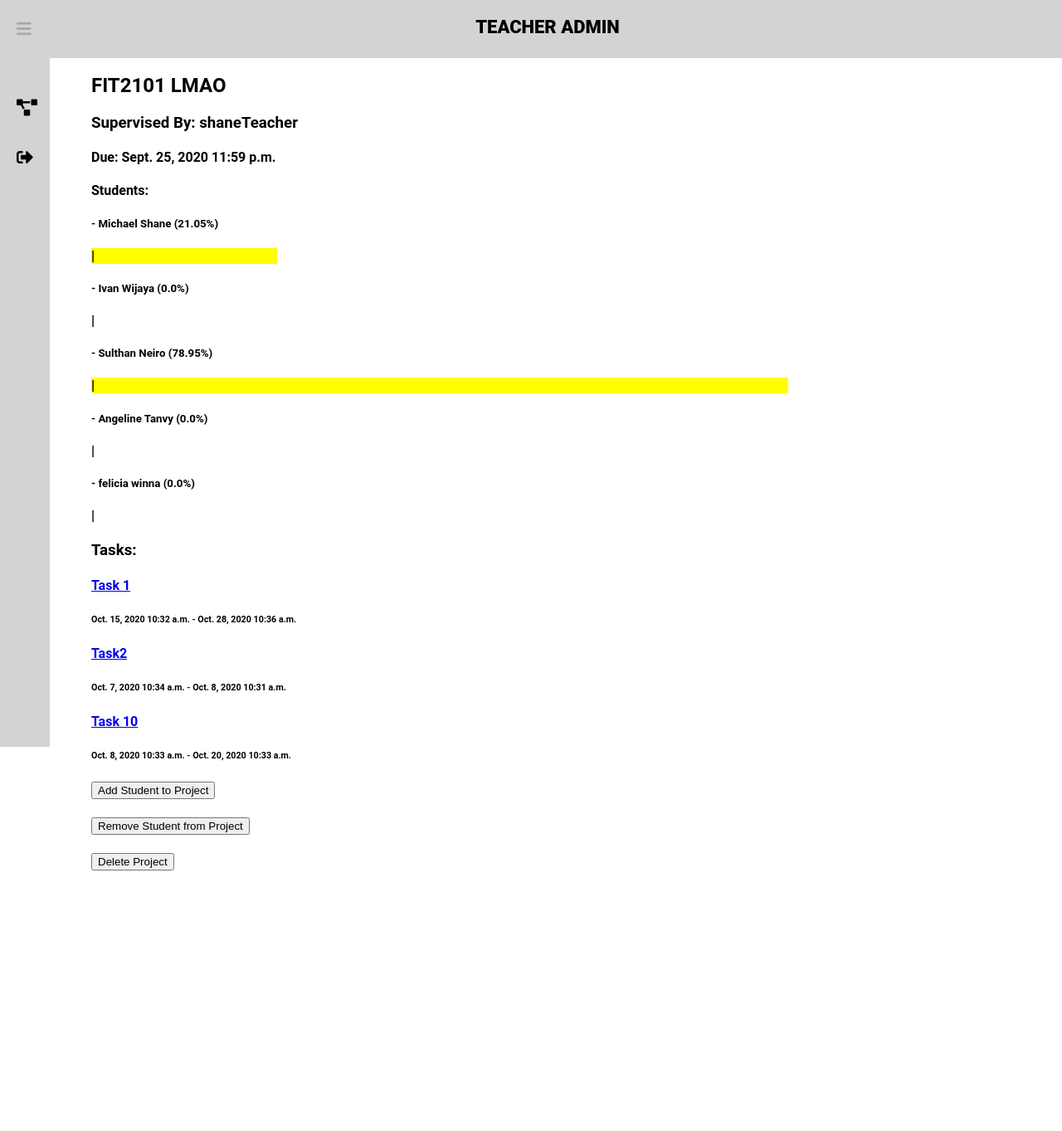
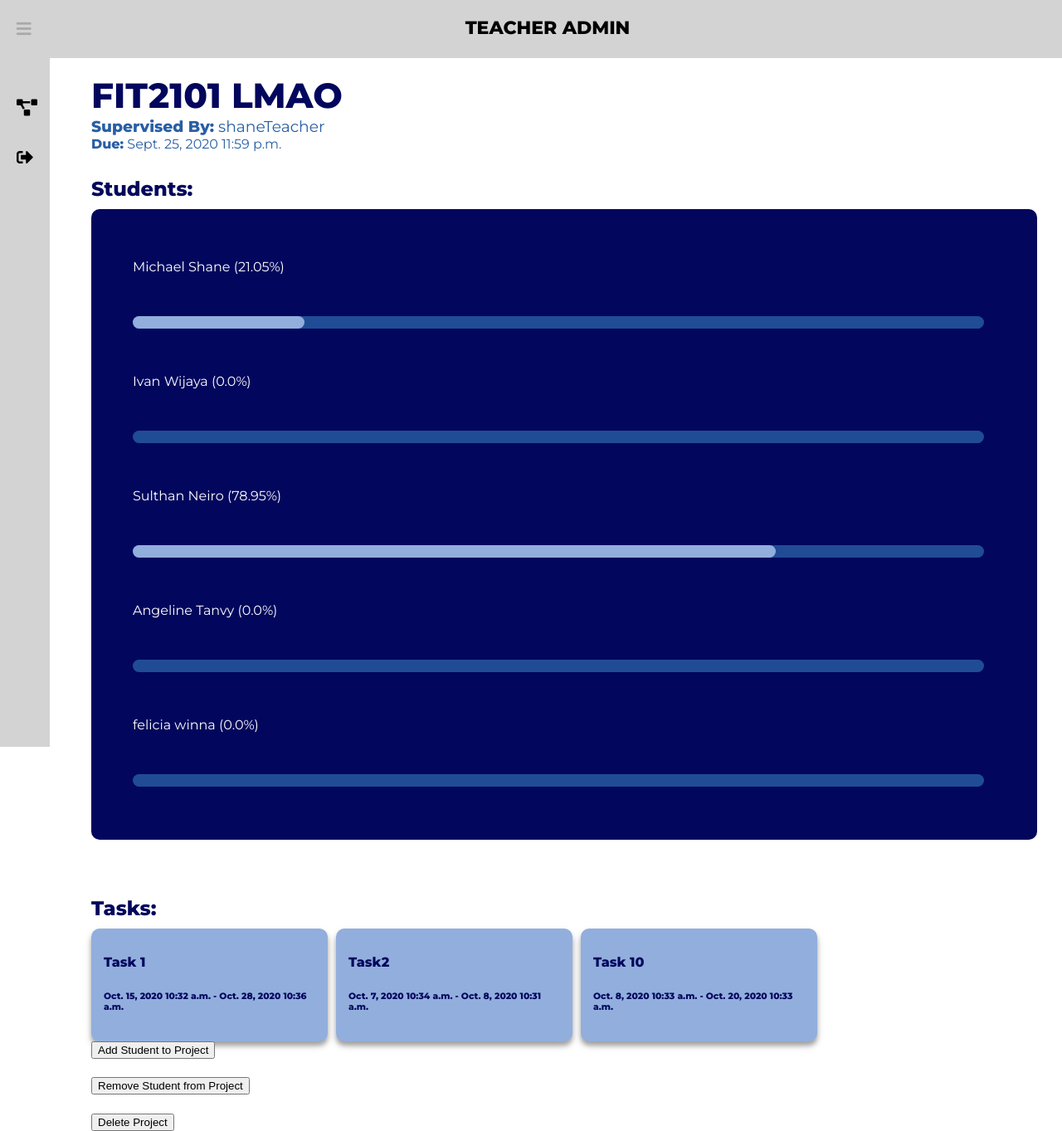
Before and after one commit to angelinetanvy/Teratracker-Web-App, a Django app: page /dashboard/project-info/7/ in a window 1280 px wide. Shown: the whole page at 83% size. Before the commit the page ends 1049 px from the top, so only its background shows below. Run offline with Django 3.2, Linux system fonts and the light colour scheme; a user stored in the database is signed in; data comes from the database, SQL or seed files in the repository; both versions use the stored data as it was after the commit; some libraries are stand-ins or nearby versions.

Commit message:
Project Info UI

```diff
--- a/codes/projects/static/projectinfo/projectinfo.css
+++ b/codes/projects/static/projectinfo/projectinfo.css
@@ -1,3 +1,4 @@
+@import url('https://fonts.googleapis.com/css?family=Montserrat:400,800');
 
 .container{
         margin-top: 70px;
@@ -48,3 +49,118 @@ input {
 .close:hover{
     color: #666;
 }
+
+body{
+    font-family: 'Montserrat', sans-serif;
+    color: rgba(2, 7, 93, 1);
+}
+
+#projectTitle{
+    font-weight: bold;
+    font-size: 42px;
+    margin: 0 0 0 0;
+}
+
+#projectDesc{
+    font-weight: 400;
+    margin: 0 0 0 0;
+    color: rgba(40, 94, 164, 1);
+}
+
+.studentContribution{
+    background-color: rgba(2, 7, 93, 1);
+    margin: 0 30px 0 0;
+    padding: 10px 10px 10px 10px;
+    border-radius: 10px;
+}
+
+#subtitle{
+    font-size: 24px;
+    margin: 30px 0px 10px 0px;
+}
+
+li{
+    color: white;
+    position: relative;
+    margin: 50px 0;
+    list-style: none;
+}
+
+#percentBar{
+    color: rgba(2, 7, 93, 1);
+}
+
+#percentBar:before{
+    content:" ";
+    position: absolute;
+    top: calc(100%+10px);
+    left: 0;
+    width: 95%;
+    height: 15px;
+    background-color: rgba(40, 94, 164, 0.8);
+    border-radius: 1000px;
+}
+
+.movingBar{
+    content: " ";
+    position: absolute;
+    top: 0;
+    left: 0;
+    height: 15px;
+    background-color: rgba(146, 174, 221, 1);
+    border-radius: 1000px;
+    animation-duration: 1s;
+    animation-fill-mode: forwards;
+    animation-name: bar;
+}
+
+@keyframes bar{
+    0% {width: 0px;}
+}
+
+.grid-container{
+    display: grid;
+    max-width: 100%;
+    grid-column-gap: 10px;
+    grid-row-gap: 10px;
+    margin: 0 auto;
+}
+
+.grid-item{
+    background-color: rgba(146, 174, 221,1);
+    box-shadow: 0 5px 5px 0 rgba(0,0,0,0.24), 0 5px 10px 0 rgba(0,0,0,0.19);
+    padding : 10px 15px 10px 15px;
+    border-radius: 10px;
+}
+
+#task-name{
+    text-align: center;
+}
+
+.grid-item:hover{
+    background-color: rgba(40, 94, 164,1);
+    color: white;
+    transition-duration: 0.3s;
+    transform: scale(1.05);
+}
+
+.grid-item:hover #task-name{
+    color: white;
+}
+
+@media (min-width: 600px){
+    .grid-container{grid-template-columns: repeat(2, 1fr);}
+}
+
+@media (min-width: 900px){
+    .grid-container{grid-template-columns: repeat(3, 1fr);}
+}
+
+@media (min-width: 1200px){
+    .grid-container{grid-template-columns: repeat(4, 1fr);}
+}
+
+#box{
+    text-decoration:none;
+    color: rgba(2, 7, 93, 1);
+}
--- a/codes/projects/static/studentdashboard/studentdashboard.css
+++ b/codes/projects/static/studentdashboard/studentdashboard.css
@@ -44,10 +44,6 @@
     .grid-container{grid-template-columns: repeat(4, 1fr);}
 }
 
-ul{
-    list-style: none;
-}
-
 #projectTitle{
     font-size: 22px;
     font-family: sans-serif;
--- a/codes/projects/templates/ProjectInfo.html
+++ b/codes/projects/templates/ProjectInfo.html
@@ -8,7 +8,8 @@
 </head>
 {% block content %}
 <body>
-<link rel="stylesheet" type="text/css" href="{% static 'taskinfo/taskinfo.css' %}">
+<link rel="stylesheet" type="text/css" href="{% static 'projectinfo/projectinfo.css' %}">
+
 <style>
     .container{
         margin-top: 70px;
@@ -18,19 +19,34 @@
 {% block header %} {{ AccountType }} {{ FirstName }} {% endblock %}
 <div class="container">
     <div class="Project">
-        <h2><a>{{ Project.title }}</a></h2>
-        <h3>Supervised By: {{ Project.supervisor }}</h3>
-        <h4>Due: {{ Project.due_date }} {{ Project.due_time }}</h4>
-        <h4>Students:</h4>
-        {% for student, time in Data %}
-            <h5>- {{student}}</h5>
-            <h4 style="background-color:yellow; width: calc(100% * {{time}} / 110);">|</h4>
+        <h1 id="projectTitle"><a>{{ Project.title }}</a></h1>
+        <h3 id ="projectDesc"><b>Supervised By:</b> {{ Project.supervisor }}</h3>
+        <h4 id ="projectDesc"><b>Due:</b> {{ Project.due_date }} {{ Project.due_time }}</h4>
+
+        <h4 id="subtitle">Students:</h4>
+        <div class = "studentContribution">
+            {% for student, time in Data %}
+            <ul>
+                <li>{{student}}</li>
+                <li id="percentBar"><div class="movingBar" style="width: calc(100% * {{time}} / 110);"></div>|</li>
+            </ul>
+            {% endfor %}
+        </div>
+
+        <br><br>
+        <h3 id="subtitle"> Tasks: </h3>
+        <div class="grid-container">
+        {% for t in Tasks %}
+            <a id="box" href="/dashboard/task-info/{{ t.id }}/">
+                <div class="grid-item">
+                    <h4>{{ t }}</h4>
+                    <h6>{{ t.start_date }} {{ t.start_time }} - {{ t.due_date }} {{ t.due_time }}</h6>
+                </div>
+            </a>
         {% endfor %}
-        <h3> Tasks: </h3>
-        {% for t in Tasks %}
-            <h4><a href="/dashboard/task-info/{{ t.id }}/">{{ t }}</a></h4>
-            <h6>{{ t.start_date }} {{ t.start_time }} - {{ t.due_date }} {{ t.due_time }}</h6>
-        {% endfor %}
+        </div>
+
+
         {% if checkTeacher == False %}
             <button onclick="location.href = '/dashboard/create-task/'">
                 Create New Task
--- a/codes/projects/templates/teacherdashboard.html
+++ b/codes/projects/templates/teacherdashboard.html
@@ -36,11 +36,6 @@
         {% csrf_token %}
         <button id="create-button" type="submit">Create New Project</button>
     </form>
-
-{#    <form class="assign-students" action = "{% url 'assign-students' %}" method="post">#}
-{#        {% csrf_token %}#}
-{#        <button id="add-button" type="submit">Add Students to Project</button>#}
-{#    </form>#}
     </div>
 
 </div>
```
Also changed, not shown: codes/projects/static/teacherdashboard/teacherdashboard.css (+0 -20 lines), codes/db.sqlite3.
